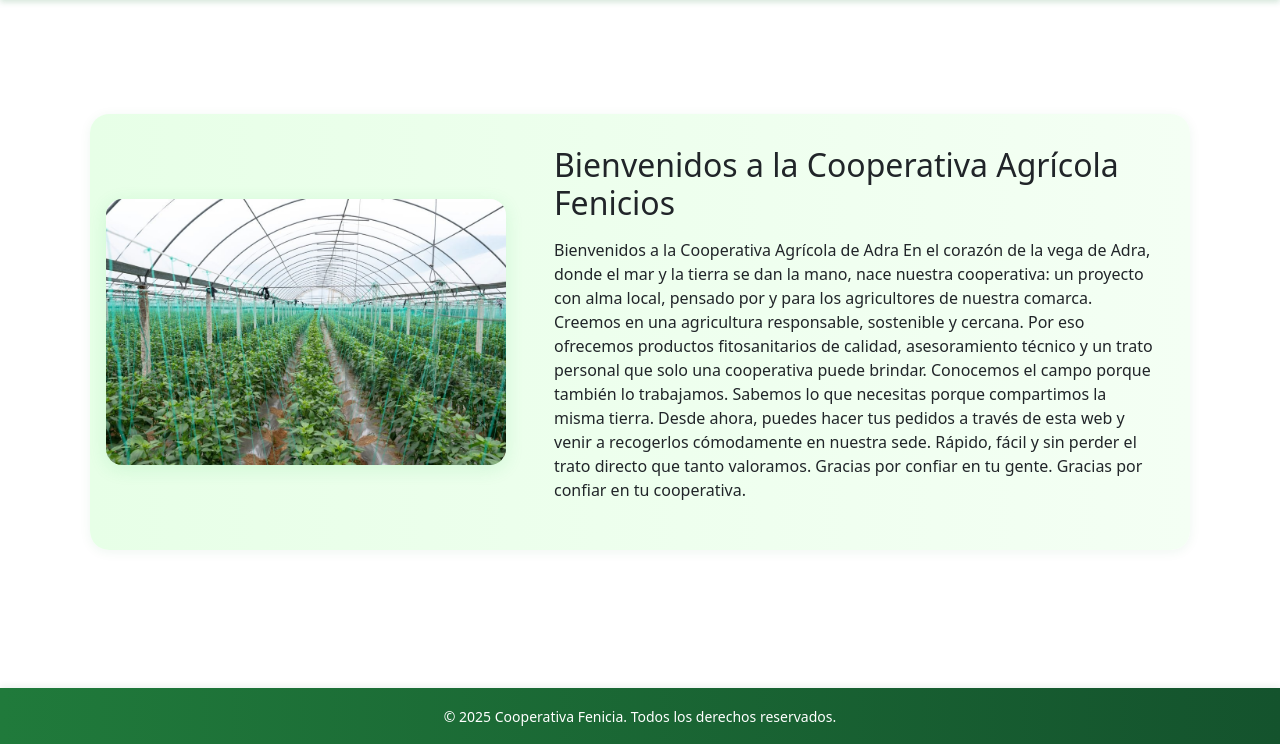
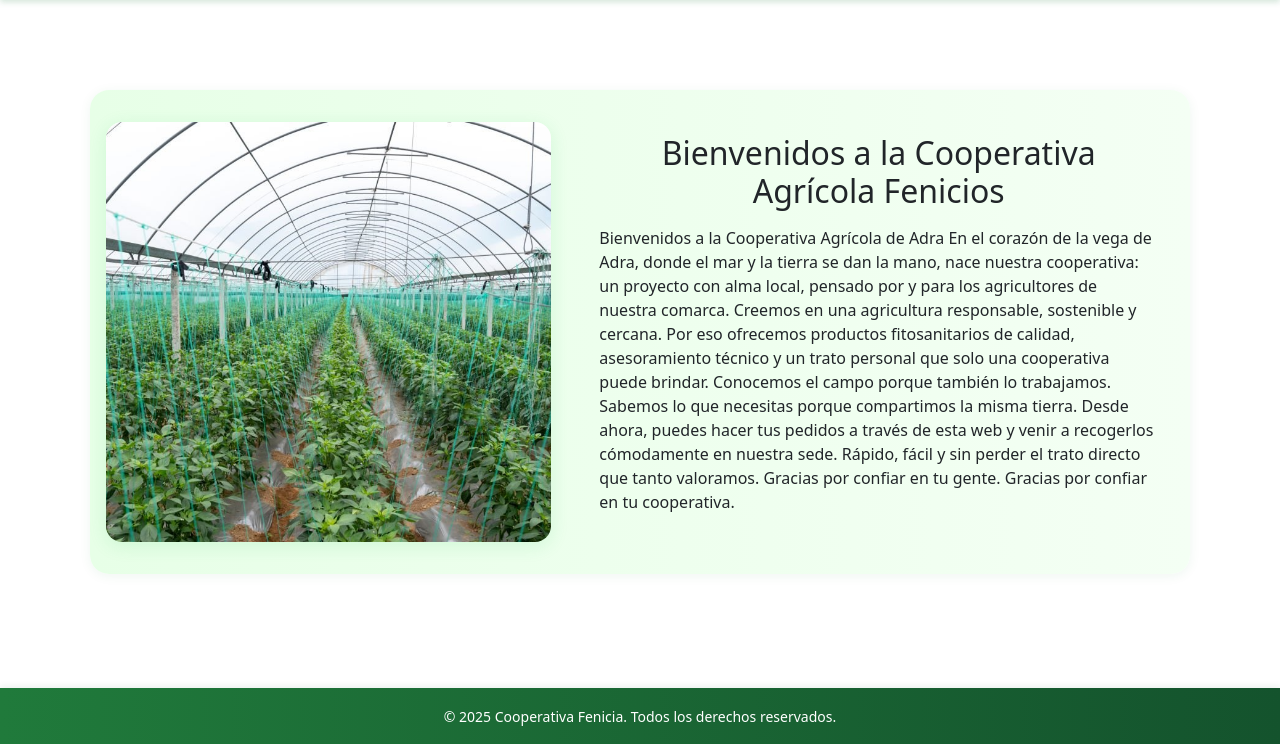
Before and after one commit to kuakoze/cooperativa-fenicia, a PHP site: page / in a window 1280 px wide. Shown: the part 56-800 px from the top of the page. Run offline with PHP 8.4, Linux system fonts and the light colour scheme.

Commit message:
solo falta contacto

```diff
--- a/src/estilos.css
+++ b/src/estilos.css
@@ -88,18 +88,28 @@ body {
 .contenedor-imagen {
   flex: 1 1 300px;
   min-width: 200px;
-  max-width: 400px;
+  max-width: 700px;
 }
 
 .imagen-cooperativa {
   width: 100%;
-  height: auto;
+  max-width: 100%;
+  height: 420px;
+  object-fit: cover;
   border-radius: 1rem;
   box-shadow: 0 4px 18px rgba(52, 199, 89, 0.14);
+  display: block;
+  margin-left: auto;
+  margin-right: auto;
 }
 
 .contenedor-descripcion {
   flex: 2 1 300px;
+}
+
+/* Centrar el h2 de la portada */
+.centrar-titulo-index {
+  text-align: center;
 }
 
 /* Responsive: apilar en móvil */
--- a/src/index.php
+++ b/src/index.php
@@ -58,7 +58,7 @@ session_start();
       </div>
       <!-- Descripcion -->
       <div class="contenedor-descripcion px-3">
-        <h2 class="mb-3">Bienvenidos a la Cooperativa Agrícola Fenicios</h2>
+        <h2 class="mb-3 centrar-titulo-index">Bienvenidos a la Cooperativa Agrícola Fenicios</h2>
         <p>Bienvenidos a la Cooperativa Agrícola de Adra
           En el corazón de la vega de Adra, donde el mar y la tierra se dan la mano,
           nace nuestra cooperativa: un proyecto con alma local,
```
